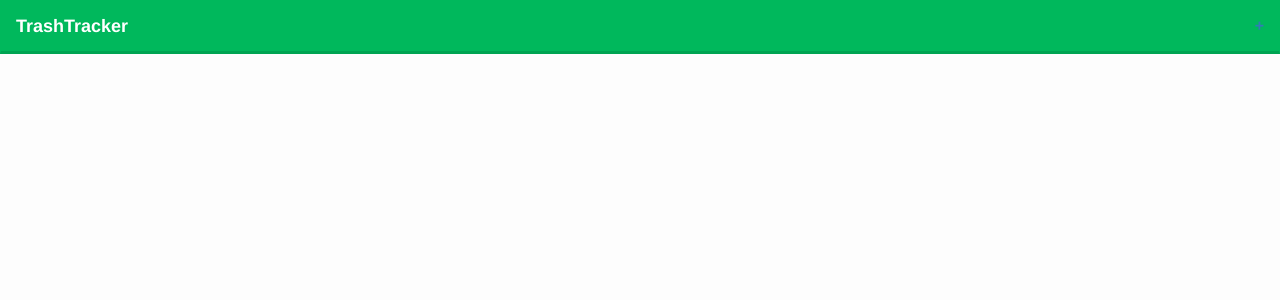
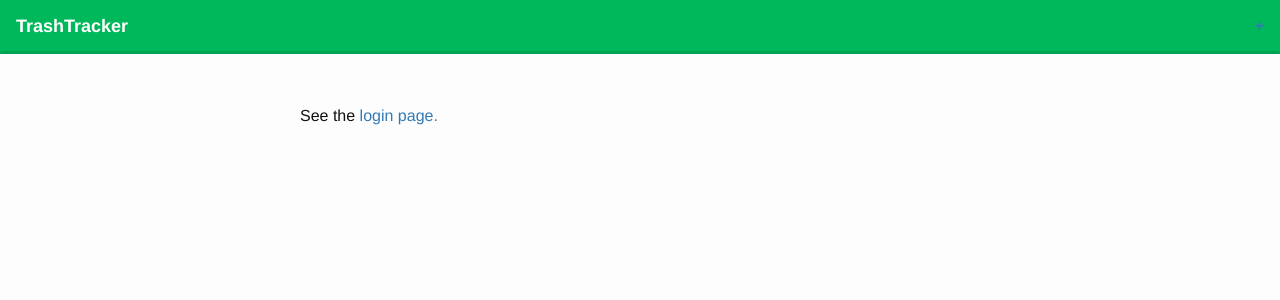
Before and after one commit to kocsenc/FoodTracker, a Jekyll site: the page built from index.html, in a window 1280 px wide. Shown: the top 300 px of the page. Built offline with Jekyll 4.4.1, drawn with Linux system fonts in a browser that asks for light colours; nearby versions of some CDN libraries.

Commit message:
Add (basic) login link to index.

```diff
--- a/index.html
+++ b/index.html
@@ -1,2 +1,4 @@
 ---
 ---
+
+See the <a href="/login">login page.</a>
```
